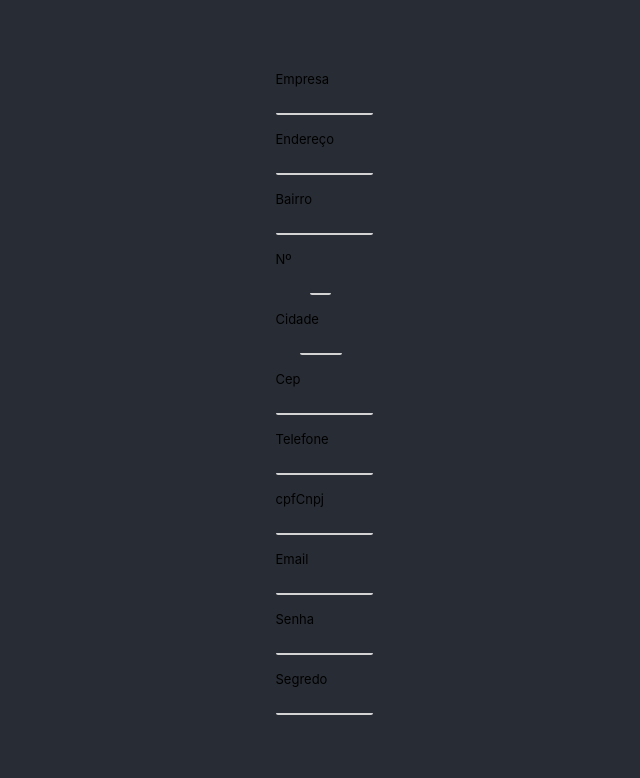
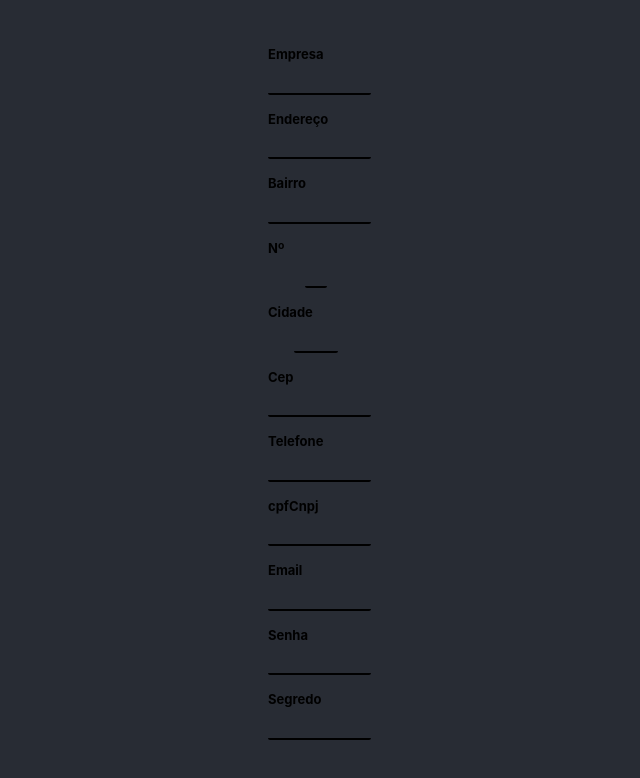
Before and after one commit to EriksJunior/add-promotion, a React (Vite) app: page /criarcadastro in a window 1280 px wide. Shown: the top 778 px of the page, without its empty margins (233-873 px from the left). Built offline with nearby package versions, Linux system fonts and the light colour scheme.

Commit message:
refactor: alterador cores do input

```diff
--- a/src/layout/RequestRegistration/RequestRegistration.tsx
+++ b/src/layout/RequestRegistration/RequestRegistration.tsx
@@ -13,47 +13,47 @@ export const RequestRegistrationLayout: React.FC = () => {
     <Card className={'w-2/4 h-auto rounded-2xl p-3 generalContainer bg-cyan-600 shadow-lg shadow-cyan-500/50'}>
       <Row>
         <ContentLabel textLabel={'Empresa'}>
-          <Input className='companyName' size={'93%'} type='text' />
+          <Input className='inputRegistration companyName' size={'93%'} type='text' />
         </ContentLabel>
 
         <ContentLabel textLabel={'Endereço'}>
-          <Input className='address'  size={'93%'} type='text' />
+          <Input className='inputRegistration address'  size={'93%'} type='text' />
         </ContentLabel>
 
         <ContentLabel textLabel={'Bairro'}>
-          <Input className='district'  size={'93%'} type='text' />
+          <Input className='inputRegistration district'  size={'93%'} type='text' />
         </ContentLabel>
 
         <ContentLabel textLabel={'Nº'}>
-          <Input className='number'  size={'20%'} type='text' />
+          <Input className='inputRegistration number'  size={'20%'} type='text' />
         </ContentLabel>
 
         <ContentLabel textLabel={'Cidade'}>
-          <Input className='city' size={'40%'} type='text' />
+          <Input className='inputRegistration city' size={'40%'} type='text' />
         </ContentLabel>
 
         <ContentLabel textLabel={'Cep'}>
-          <Input className='cep'  size={'93%'} type='text' />
+          <Input className='inputRegistration cep'  size={'93%'} type='text' />
         </ContentLabel>
 
         <ContentLabel textLabel={'Telefone'}>
-          <Input className='telephone'  size={'93%'} type='text' />
+          <Input className='inputRegistration telephone'  size={'93%'} type='text' />
         </ContentLabel>
 
         <ContentLabel textLabel={'cpfCnpj'}>
-          <Input className='cpfCnpj'  size={'93%'} type='text' />
+          <Input className='inputRegistration cpfCnpj'  size={'93%'} type='text' />
         </ContentLabel>
 
         <ContentLabel textLabel={'Email'}>
-          <Input className='email'  size={'93%'} type='text' />
+          <Input className='inputRegistration email'  size={'93%'} type='text' />
         </ContentLabel>
 
         <ContentLabel textLabel={'Senha'}>
-          <Input className='password'  size={'93%'} type='text' />
+          <Input className='inputRegistration password'  size={'93%'} type='text' />
         </ContentLabel>
 
         <ContentLabel textLabel={'Segredo'}>
-          <Input className='secret'  size={'93%'} type='text' />
+          <Input className='inputRegistration secret'  size={'93%'} type='text' />
         </ContentLabel>
 
       </Row>
--- a/src/shared/components/Input/Input.scss
+++ b/src/shared/components/Input/Input.scss
@@ -1,8 +1,8 @@
-input{
+.inputRegistration{
   border: 0;
   border-top: none!important;
   background-color: transparent;
-  border-bottom: 2px solid lightgrey;
+  border-bottom: 2px solid black;
   outline: none!important;
   min-width: 180px;
   font-size: 16px;
@@ -11,10 +11,14 @@ input{
   -moz-transition: all .3s ease-out;
   -webkit-appearance:none;
   border-radius: 0;
+  margin-top: 5px!important;
+  color: rgb(201, 200, 200);
+  font-weight: bold;
+
 }
 
 input:focus{
-  border-bottom: 2px solid black;
+  border-bottom: 2px solid rgb(201, 200, 200);
 }
 
 input::placeholder{
--- a/src/shared/components/Label/ContentLabel.scss
+++ b/src/shared/components/Label/ContentLabel.scss
@@ -1,14 +1,4 @@
-.label-float{
-  position: relative;
+.labelFloat{
+  color: black;
+  font-weight: bold;
 }
-
-.label-float label{
-  pointer-events: none;
-  position: absolute;
-  top: 0;
-  left: 0;
-  margin-top: 13px;
-  transition: all .3s ease-out;
-  -webkit-transition: all .3s ease-out;
-  -moz-transition: all .3s ease-out;
-}
--- a/src/shared/components/Label/ContentLabel.tsx
+++ b/src/shared/components/Label/ContentLabel.tsx
@@ -7,8 +7,8 @@ interface ILabel {
 }
 export const ContentLabel: React.FC<ILabel> = ({ children, textLabel }) => {
   return (
-    <div className="labelFloat w-2/4 flex flex-col flex-wrap">
-      <div style={{ display: 'flex', justifyContent: 'start',  width:'93%', fontSize: '13px' }}>
+    <div className=" w-2/4 flex flex-col flex-wrap">
+      <div className="labelFloat" style={{ display: 'flex', justifyContent: 'start',  width:'93%', fontSize: '13px' }}>
         <label>{textLabel}</label>
       </div>
 
```
